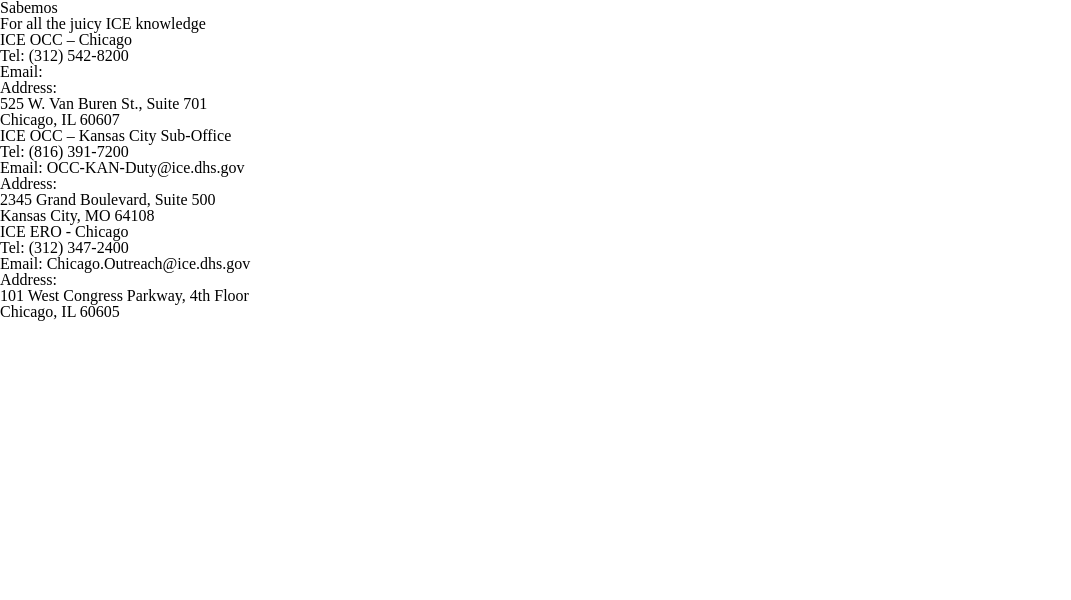
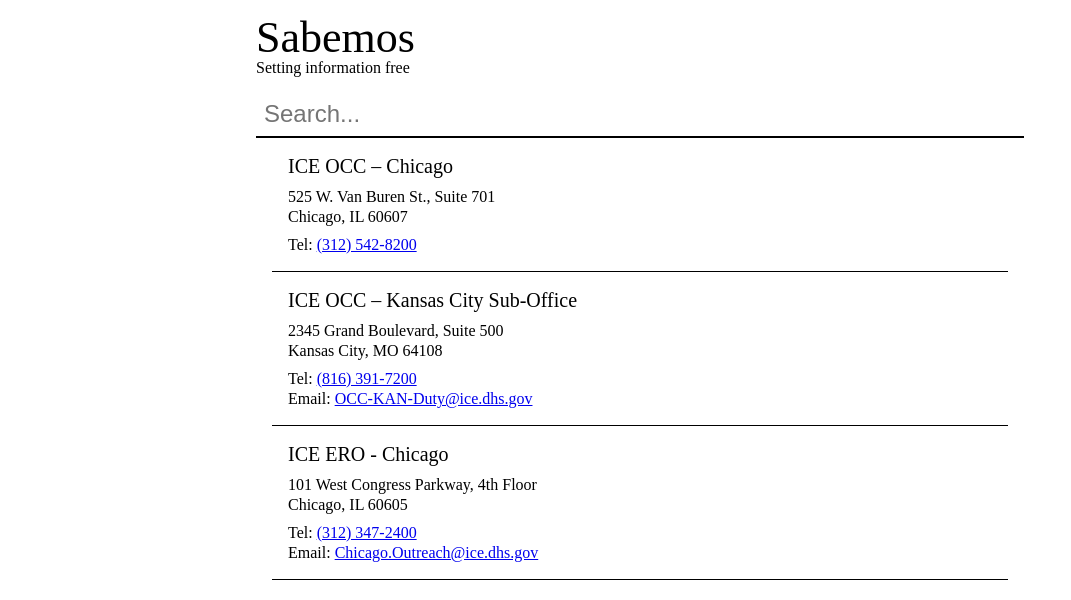
Before and after one commit to fabulascode/sabemos, a React (Create React App) app in the folder packages/web/: page / in a window 1280 px wide. Shown: the top 600 px of the page, without its empty margins (0-1071 px from the left). Built offline with nearby package versions, Linux system fonts and the light colour scheme.

Commit message:
initial styling

```diff
--- a/packages/web/package.json
+++ b/packages/web/package.json
@@ -7,6 +7,7 @@
     "@types/node": "11.13.7",
     "@types/react": "16.8.14",
     "@types/react-dom": "16.8.4",
+    "glamor": "^2.20.40",
     "react": "^16.8.6",
     "react-dom": "^16.8.6",
     "react-router-dom": "^5.0.0",
--- a/packages/web/src/HomePage.tsx
+++ b/packages/web/src/HomePage.tsx
@@ -1,29 +1,43 @@
 import React from "react";
+import { css } from "glamor";
+import SearchBar from "./SearchBar";
 import LocationList from "./LocationList";
 
 // TODO this probably goes on all the pages?
 function Header() {
+  const style = css({
+    padding: "1rem 0"
+  });
+
+  const headingStyle = css({
+    fontSize: "2.75rem"
+  });
+
+  const subheadingStyle = css({});
   return (
-    <header>
-      <h1>Sabemos</h1>
-      <p>For all the juicy ICE knowledge</p>
+    <header {...style}>
+      <h1 {...headingStyle}>Sabemos</h1>
+      <p {...subheadingStyle}>Setting information free</p>
     </header>
   );
-}
-
-function SearchBar() {
-  return <div />;
 }
 
 /**
  * A landing page with a search bar and a list of offices.
  */
 export default function HomePage() {
+  const style = css({
+    width: "48rem",
+    margin: "0 auto"
+  });
+
   return (
-    <div>
+    <div {...style}>
       <Header />
-      <SearchBar />
-      <LocationList />
+      <main>
+        <SearchBar />
+        <LocationList />
+      </main>
     </div>
   );
 }
--- /dev/null
+++ b/packages/web/src/LocationInfo.tsx
@@ -0,0 +1,43 @@
+import React from "react";
+import { css } from "glamor";
+
+export default function LocationInfo({ name, tel, address, email }: any) {
+  const style = css({
+    padding: "1rem",
+    borderBottom: "1px black solid",
+    lineHeight: 1.25
+  });
+
+  const headingStyle = css({
+    fontWeight: 500,
+    fontSize: "1.25rem",
+    marginBottom: ".5rem"
+  });
+
+  const addressStyle = css({
+    marginBottom: ".5rem"
+  });
+  return (
+    <div {...style}>
+      <h2 {...headingStyle}>{name}</h2>
+      <div {...addressStyle}>
+        <p>
+          {address.line1}, {address.line2}
+        </p>
+        <p>
+          {address.city}, {address.state} {address.zip}
+        </p>
+      </div>
+      {tel && (
+        <p>
+          Tel: <a href={"tel:" + tel}>{tel}</a>
+        </p>
+      )}
+      {email && (
+        <p>
+          Email: <a href={"mailto:" + email}>{email}</a>
+        </p>
+      )}
+    </div>
+  );
+}
--- a/packages/web/src/LocationList.tsx
+++ b/packages/web/src/LocationList.tsx
@@ -1,91 +1,15 @@
 import React from "react";
-
-// Mockup of ICE office data taken from @medelman's word doc
-// This should be replaced with a graphql query
-const data = [
-  {
-    name: "ICE OCC – Chicago",
-    tel: "(312) 542-8200",
-    address: {
-      line1: "525 W. Van Buren St.",
-      line2: "Suite 701",
-      city: "Chicago",
-      state: "IL",
-      zip: "60607"
-    },
-    agents: [
-      {
-        name: "Karen E. Lundgren",
-        title: "Chief Counsel",
-        email: "OPLA-PD-CHI-OCC@ice.dhs.gov"
-      }
-    ]
-  },
-  {
-    name: "ICE OCC – Kansas City Sub-Office",
-    tel: "(816) 391-7200",
-    address: {
-      line1: "2345 Grand Boulevard",
-      line2: "Suite 500",
-      city: "Kansas City",
-      state: "MO",
-      zip: "64108"
-    },
-    agents: [
-      {
-        name: "Melissa Castillo",
-        title: "Deputy Chief Counsel",
-        tel: "816-391-7212",
-        email: "Melissa.L.Castillo@ice.dhs.gov"
-      }
-    ],
-    email: "OCC-KAN-Duty@ice.dhs.gov"
-  },
-  {
-    name: "ICE ERO - Chicago",
-    address: {
-      line1: "101 West Congress Parkway",
-      line2: "4th Floor",
-      city: "Chicago",
-      state: "IL",
-      zip: "60605"
-    },
-    tel: "(312) 347-2400",
-    agents: [
-      {
-        name: "Ricardo Wong",
-        title: "FOD"
-      },
-      {
-        name: "Sylvia Bonaccorsi-Manno",
-        title: "AFOD"
-      }
-    ],
-    email: "Chicago.Outreach@ice.dhs.gov"
-  }
-];
-
-function LocationInfo({ name, tel, address, email }: any) {
-  return (
-    <div>
-      <h2>{name}</h2>
-      <p>Tel: {tel}</p>
-      <p>Email: {email}</p>
-      <p>Address:</p>
-      <p>
-        {address.line1}, {address.line2}
-      </p>
-      <p>
-        {address.city}, {address.state} {address.zip}
-      </p>
-    </div>
-  );
-}
+import { css } from "glamor";
+import locationData from "./locationDataMock";
+import LocationInfo from "./LocationInfo";
 
 export default function LocationList() {
+  const style = css({
+    padding: "0 1rem"
+  });
   return (
-    <ol>
-      {data.map(location => (
+    <ol {...style}>
+      {locationData.map(location => (
         <li>
           <LocationInfo {...location} />
         </li>
--- /dev/null
+++ b/packages/web/src/SearchBar.tsx
@@ -0,0 +1,15 @@
+import React from "react";
+import { css } from "glamor";
+
+export default function SearchBar() {
+  const style = css({
+    width: "100%",
+    fontSize: "1.5rem",
+    padding: ".5rem",
+    border: "none",
+    borderBottom: "2px black solid"
+  });
+
+  // TODO needs label
+  return <input {...style} placeholder="Search..." type="text" />;
+}
--- /dev/null
+++ b/packages/web/src/locationDataMock.ts
@@ -0,0 +1,64 @@
+// Mockup of ICE office data taken from @medelman's word doc
+// This should be replaced with a graphql query
+export default [
+  {
+    name: "ICE OCC – Chicago",
+    tel: "(312) 542-8200",
+    address: {
+      line1: "525 W. Van Buren St.",
+      line2: "Suite 701",
+      city: "Chicago",
+      state: "IL",
+      zip: "60607"
+    },
+    agents: [
+      {
+        name: "Karen E. Lundgren",
+        title: "Chief Counsel",
+        email: "OPLA-PD-CHI-OCC@ice.dhs.gov"
+      }
+    ]
+  },
+  {
+    name: "ICE OCC – Kansas City Sub-Office",
+    tel: "(816) 391-7200",
+    address: {
+      line1: "2345 Grand Boulevard",
+      line2: "Suite 500",
+      city: "Kansas City",
+      state: "MO",
+      zip: "64108"
+    },
+    agents: [
+      {
+        name: "Melissa Castillo",
+        title: "Deputy Chief Counsel",
+        tel: "816-391-7212",
+        email: "Melissa.L.Castillo@ice.dhs.gov"
+      }
+    ],
+    email: "OCC-KAN-Duty@ice.dhs.gov"
+  },
+  {
+    name: "ICE ERO - Chicago",
+    address: {
+      line1: "101 West Congress Parkway",
+      line2: "4th Floor",
+      city: "Chicago",
+      state: "IL",
+      zip: "60605"
+    },
+    tel: "(312) 347-2400",
+    agents: [
+      {
+        name: "Ricardo Wong",
+        title: "FOD"
+      },
+      {
+        name: "Sylvia Bonaccorsi-Manno",
+        title: "AFOD"
+      }
+    ],
+    email: "Chicago.Outreach@ice.dhs.gov"
+  }
+];
```
Also changed, not shown: 1 other file (tests, documents, lock files or other folders).
